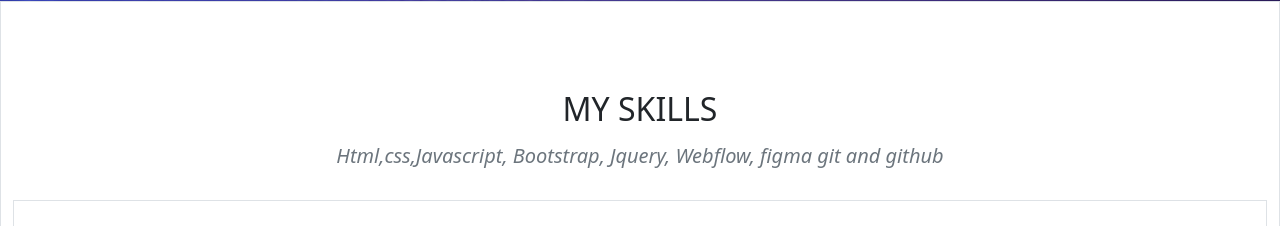
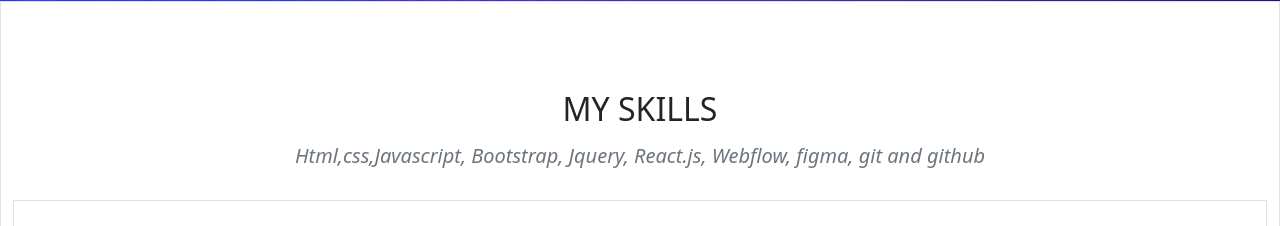
Before and after one commit to Vicktor007/Portfolio-Website, a plain HTML site: page index.html in a window 1280 px wide. Shown: the part 799-1025 px from the top of the page. Drawn offline with nearby package versions, Linux system fonts and the light colour scheme.

Commit message:
React addition

```diff
--- a/index.html
+++ b/index.html
@@ -59,7 +59,7 @@
       <div class="row mt-4 py-3">
         <div class="col-12 d-flex flex-column text-center justify-content-center">
           <h2>MY SKILLS</h2>
-          <h5 class="text-secondary fw-normal py-2 mx-5 fst-italic nig">Html,css,Javascript, Bootstrap, Jquery, Webflow, figma git and github</h5>
+          <h5 class="text-secondary fw-normal py-2 mx-5 fst-italic nig">Html,css,Javascript, Bootstrap, Jquery, React.js, Webflow, figma, git and github</h5>
         </div>
       </div>
       <div class=" container-fluid  d-flex flex-wrap justify-content-center border mx-0">
@@ -160,7 +160,7 @@
               <div class="card mt-4">
               <img src="images/filterableimage.png" class="img-fluid" alt="portfolio-img">
               <div class="card-body text-center">
-                <h6 class="card-title">Filterable image filterable-image-gallery-html-bootstrap</h6>
+                <h6 class="card-title">Filterable image gallery</h6>
                 <p class="card-text text-secondary">Html,CSS, Bootstrap and JavaScript</p>
               </div>
               </div>
@@ -290,6 +290,7 @@
             <li>JavaScript</li>
             <li>Bootstrap</li>
             <li>Jquery</li>
+            <li>React.js</li>
             <li>Webflow website development</li>
             <li>Figma</li>
             <li>Git and github</li>
@@ -314,7 +315,7 @@
             <li> Html,</li>
             <li>CSS, bootstrap,</li>
             <li>Javascript, Jquery</li>
-            <!-- <li>React.js</li> -->
+            <li>React.js</li>
             <li>Webflow and figma</li>
             <li>Git and github for workflow </li>
             <!-- Add or remove qualifications as needed -->
```
